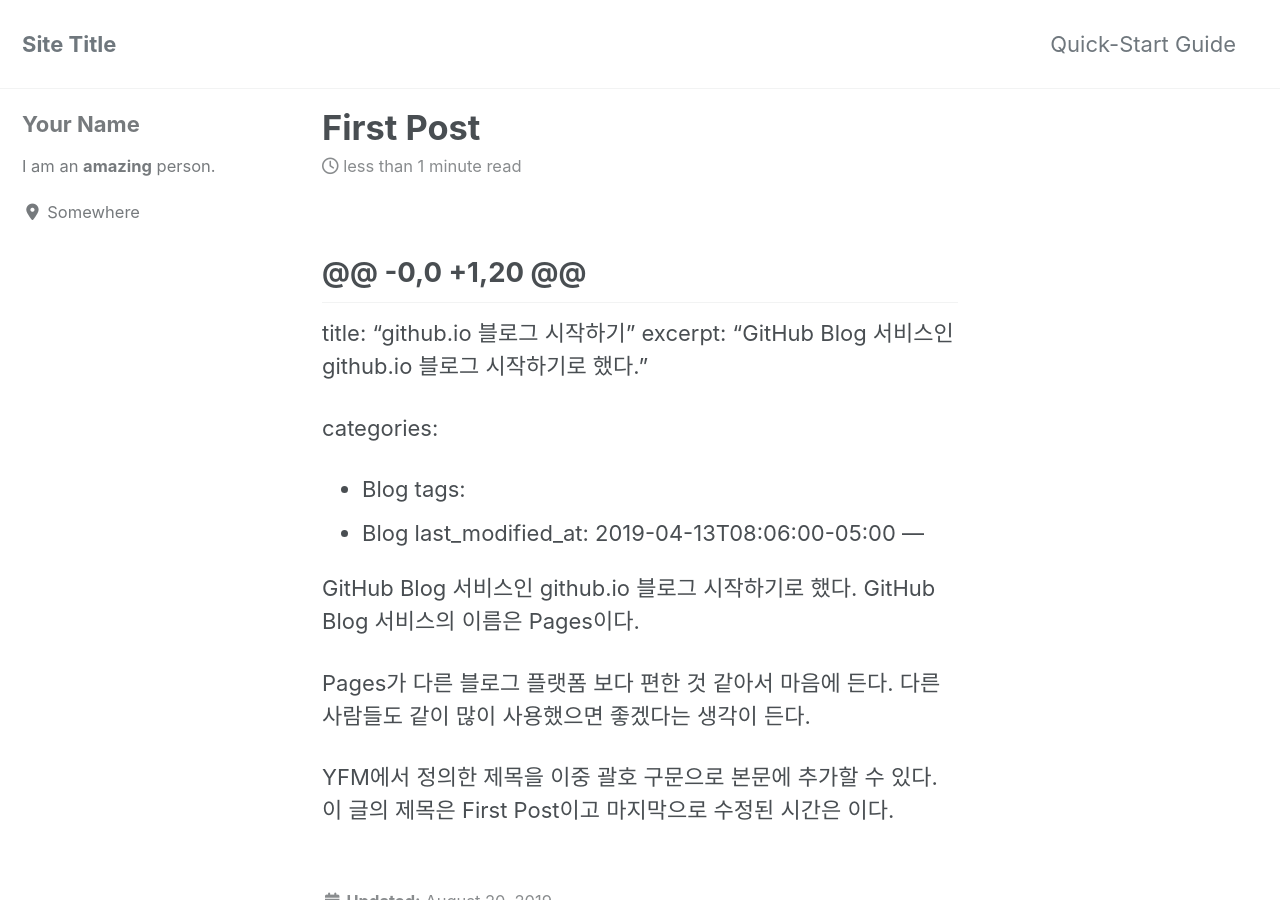
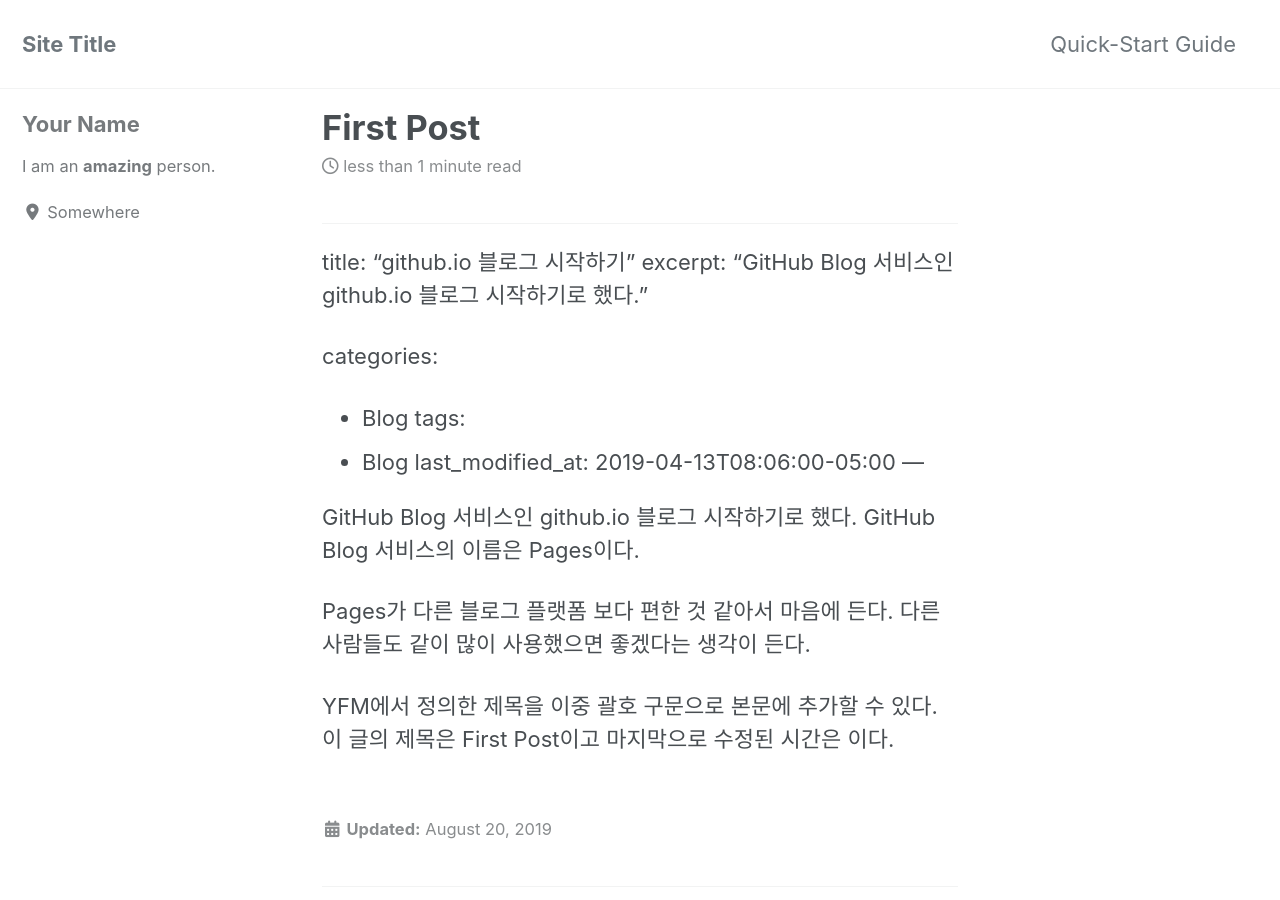
Before and after one commit to pookkr123/pookkr123.github.io, a Jekyll site: the page built from _posts/2019-08-20-first-post.md, in a window 1280 px wide and 900 px high. Built offline with Jekyll 4.4.1, drawn with Linux system fonts in a browser that asks for light colours; cached includes are drawn as plain includes; nearby versions of some CDN libraries.

Commit message:
no message

```diff
--- a/_posts/2019-08-20-first-post.md
+++ b/_posts/2019-08-20-first-post.md
@@ -1,4 +1,4 @@
-@@ -0,0 +1,20 @@
+
 ---
 title:  "github.io 블로그 시작하기"
 excerpt: "GitHub Blog 서비스인 github.io 블로그 시작하기로 했다."
```
Also changed, not shown: 1 other file.
